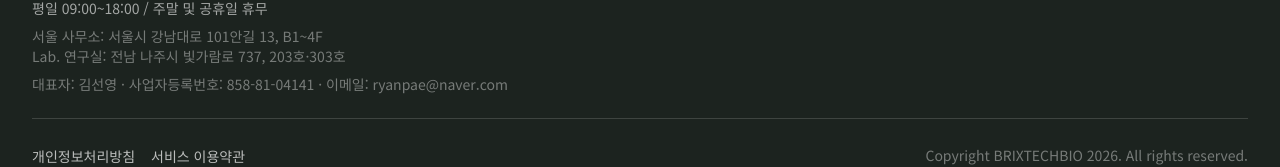
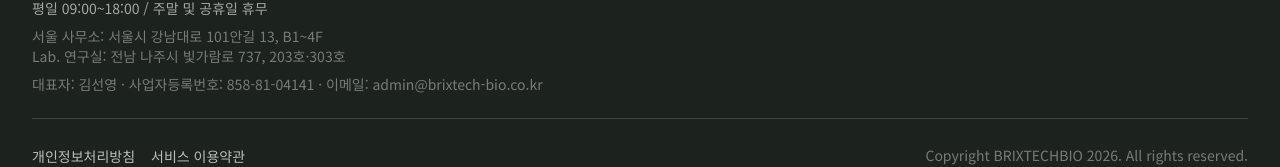
Before and after one commit to globalmig/brixtech-bio, a Next.js app: page / in a window 1280 px wide. Shown: the part 6958-7125 px from the top of the page. Built offline with nearby package versions, Linux system fonts and the light colour scheme; no server answers; the database is empty.

Commit message:
feat: footer 이메일 변경

```diff
--- a/components/layout/Footer.tsx
+++ b/components/layout/Footer.tsx
@@ -75,7 +75,7 @@ export default function Footer() {
             Lab. 연구실: 전남 나주시 빛가람로 737, 203호·303호
           </li>
           <li className="text-small text-white/40">
-            대표자: 김선영 · 사업자등록번호: 858-81-04141 · 이메일: ryanpae@naver.com
+            대표자: 김선영 · 사업자등록번호: 858-81-04141 · 이메일: admin@brixtech-bio.co.kr
           </li>
         </ul>
 
```
